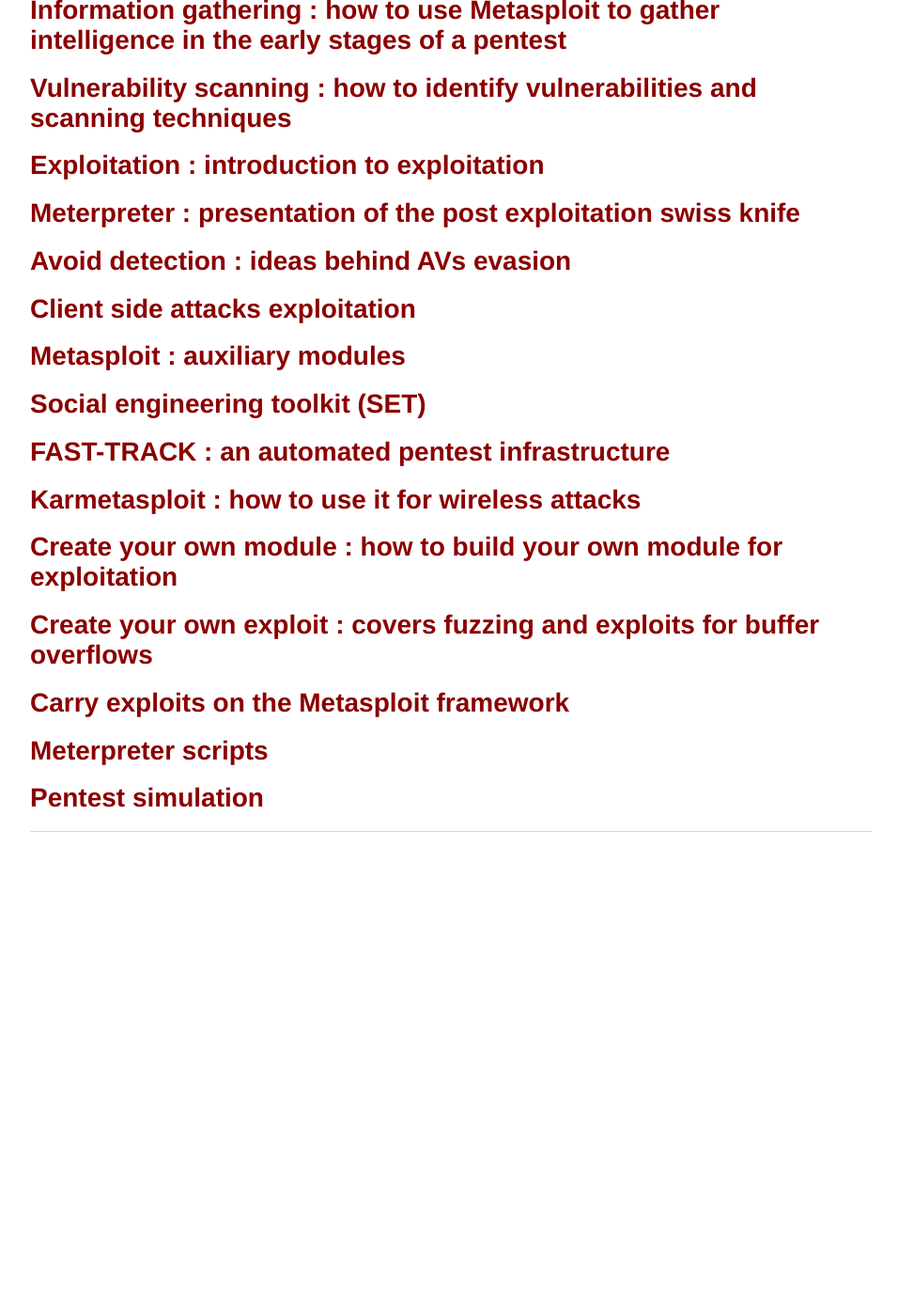
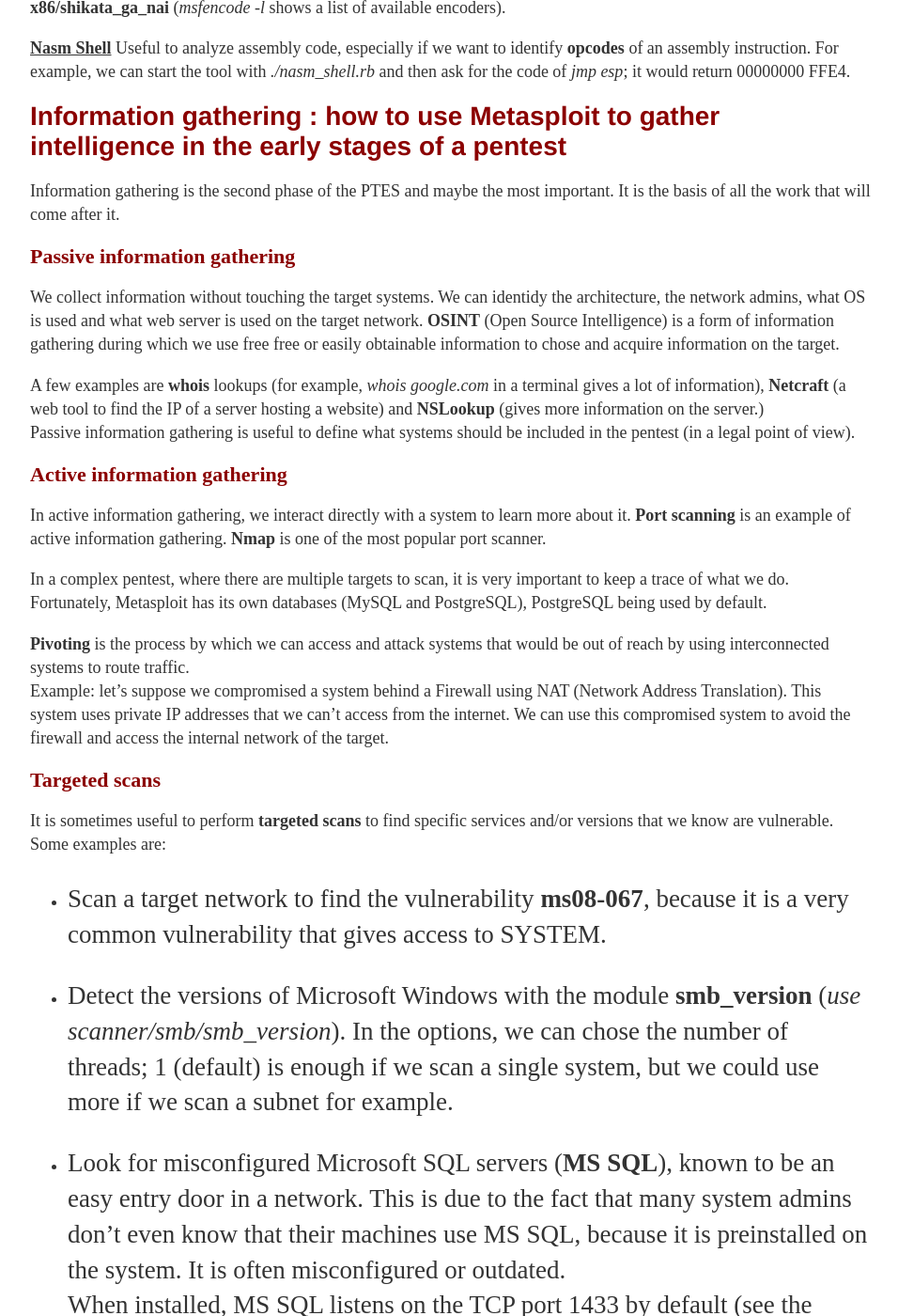
Before and after one commit to jsom1/jsom1.github.io, a Jekyll site: the page built from _summaries/metasploit.md, in a window 1280 px wide and 1400 px high, scrolled down 3017 px. Shown: the whole window at 94% size, without its empty margins (160-1116 px from the left). Built offline with Jekyll 4.4.1, drawn with Linux system fonts in a browser that asks for light colours; our own code applies the rules of GitHub Pages for plain Markdown files; before the commit the page ends 3962 px from its top, so only the background shows below that; some of the changed text lies outside the part shown.

Commit message:
Update metasploit.md

```diff
--- a/_summaries/metasploit.md
+++ b/_summaries/metasploit.md
@@ -133,6 +133,41 @@
 
 # Information gathering : how to use Metasploit to gather intelligence in the early stages of a pentest
 
+Information gathering is the second phase of the PTES and maybe the most important. It is the basis of all the work that will come after it.
+
+## Passive information gathering
+
+We collect information without touching the target systems. We can identidy the architecture, the network admins, what OS is used and what web server is used on the target network. **OSINT** (Open Source Intelligence) is a form of information gathering during which we use free free or easily obtainable information to chose and acquire information on the target.
+
+A few examples are **whois** lookups (for example, *whois google.com* in a terminal gives a lot of information), **Netcraft** (a web tool to find the IP of a server hosting a website) and  **NSLookup** (gives more information on the server.)\\
+Passive information gathering is useful to define what systems should be included in the pentest (in a legal point of view).
+
+## Active information gathering
+
+In active information gathering, we interact directly with a system to learn more about it. **Port scanning** is an example of active information gathering. **Nmap** is one of the most popular port scanner.
+
+In a complex pentest, where there are multiple targets to scan, it is very important to keep a trace of what we do. Fortunately, Metasploit has its own databases (MySQL and PostgreSQL), PostgreSQL being used by default.
+
+**Pivoting** is the process by which we can access and attack systems that would be out of reach by using interconnected systems to route traffic.\\
+Example: let's suppose we compromised a system behind a Firewall using NAT (Network Address Translation). This system uses private IP addresses that we can't access from the internet. We can use this compromised system to avoid the firewall and access the internal network of the target.
+
+
+## Targeted scans
+It is sometimes useful to perform **targeted scans** to find specific services and/or versions that we know are vulnerable. Some examples are:
+
+- Scan a target network to find the vulnerability **ms08-067**, because it is a very common vulnerability that gives access to SYSTEM.
+
+- Detect the versions of Microsoft Windows with the module **smb_version** (*use scanner/smb/smb_version*). In the options, we can chose the number of threads; 1 (default) is enough if we scan a single system, but we could use more if we scan a subnet for example.
+
+- Look for misconfigured Microsoft SQL servers (**MS SQL**), known to be an easy entry door in a network. This is due to the fact that many system admins don't even know that their machines use MS SQL, because it is preinstalled on the system. It is often misconfigured or outdated.\\
+When installed, MS SQL listens on the TCP port 1433 by default (see the module *mssql_ping*).
+
+- Scan of **SSH** (Secure Shell) servers. If we find any, we have to determine its version. Many vulnerabilities have been identified in its implementations, and we could be lucky and find an old machine that hasn't been updated. To determine the version, we can use the modulee *ssh_version**.
+
+- Scan of **FTP** (File Transfer Protocol). FTP is a complicated and vulnerable protocol. FTP servers are often the easiest way in a target network. We can use the module *ftp_version*. If there is a FTP server, we can see if it allows anonymous connection with scanner *anonymous* (*use auxiliary/scanner/ftp/anonymous*).
+
+- **SNMP** (Simple Network Management Protocol) scan. Usually, this protocol is used by network devices. However, some OS have SNMP servers that provide information about the CPU usage, available memory and other details of the system. If there is such a server, it's a gold mine for a pentester because it gives a ton of information. We can use the auxiliary module *snmp_enum* for SNMP enumerations.
+
 # Vulnerability scanning : how to identify vulnerabilities and scanning techniques
 
 # Exploitation : introduction to exploitation
```
Also changed, not shown: other parts of _summaries/metasploit.md (+3 -3 lines).
